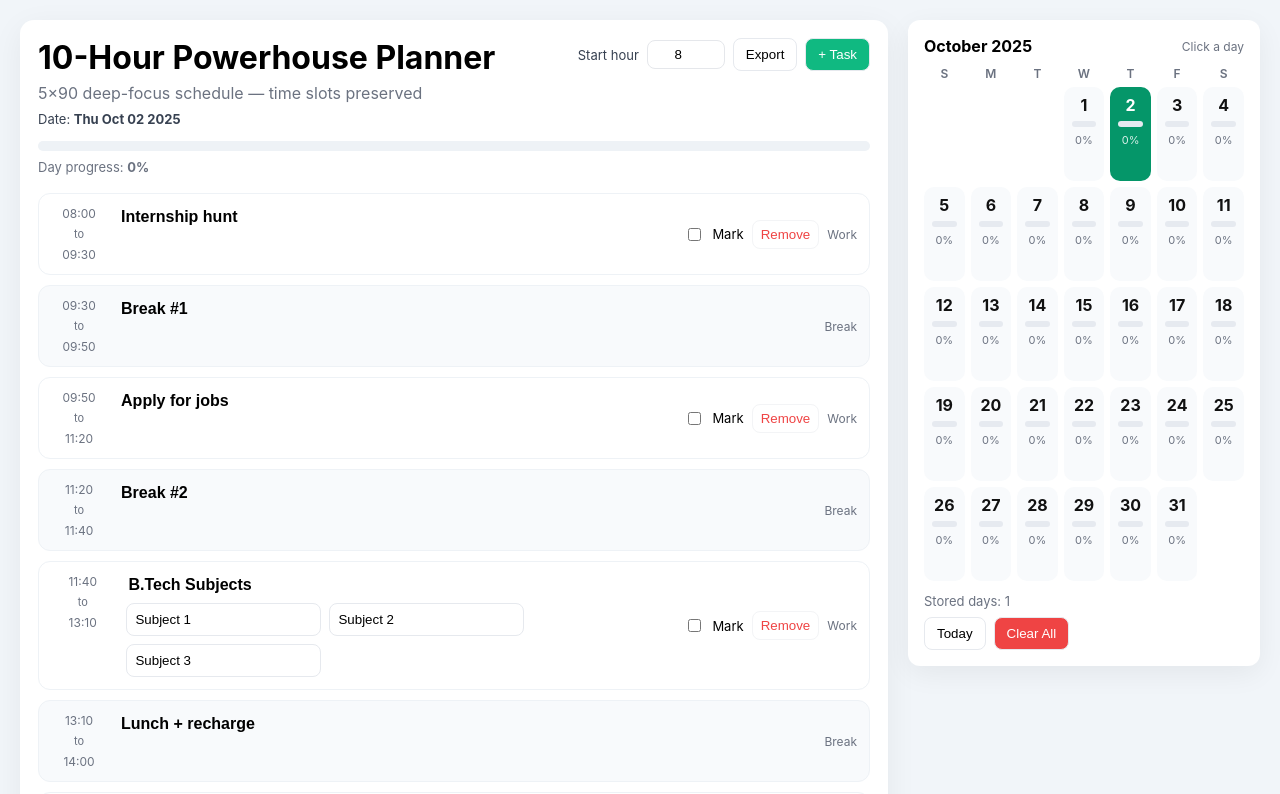
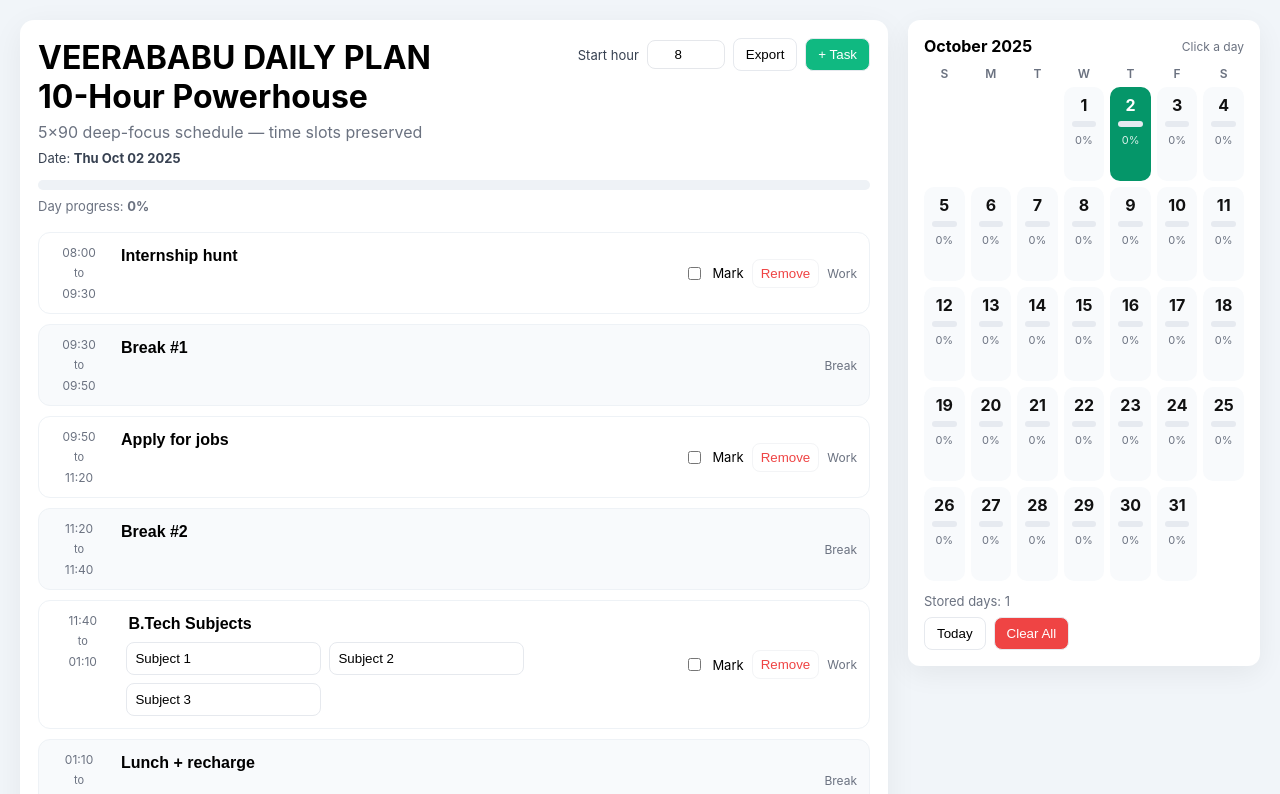
Before and after one commit to veerababu-g/TASKING-, a React (Create React App) app: page / in a window 1280 px wide. Shown: the top 794 px of the page. Built offline with nearby package versions, Linux system fonts and the light colour scheme.

Commit message:
Update App.js

```diff
--- a/src/App.js
+++ b/src/App.js
@@ -73,7 +73,7 @@ export default function DailyPowerhousePlanner() {
     return JSON.parse(JSON.stringify(obj));
   }
   function minsToTime(mins) {
-    const h = Math.floor(mins / 60) % 24;
+    const h = Math.floor(mins / 60) % 12;
     const m = mins % 60;
     return `${String(h).padStart(2, "0")}:${String(m).padStart(2, "0")}`;
   }
@@ -187,7 +187,8 @@ export default function DailyPowerhousePlanner() {
         {/* Header */}
         <header style={styles.header}>
           <div>
-            <h1 style={{ margin: 0 }}>10-Hour Powerhouse Planner</h1>
+            <h1 style={{ margin: 0 }}>VEERABABU DAILY PLAN</h1>
+            <h1 style={{ margin: 0 }}>10-Hour Powerhouse </h1>
             <div style={{ color: "#6b7280", marginTop: 6 }}>5×90 deep-focus schedule — time slots preserved</div>
             <div style={{ marginTop: 8, fontSize: 13, color: "#374151" }}>
               Date: <strong>{selectedDate.toDateString()}</strong>
```
